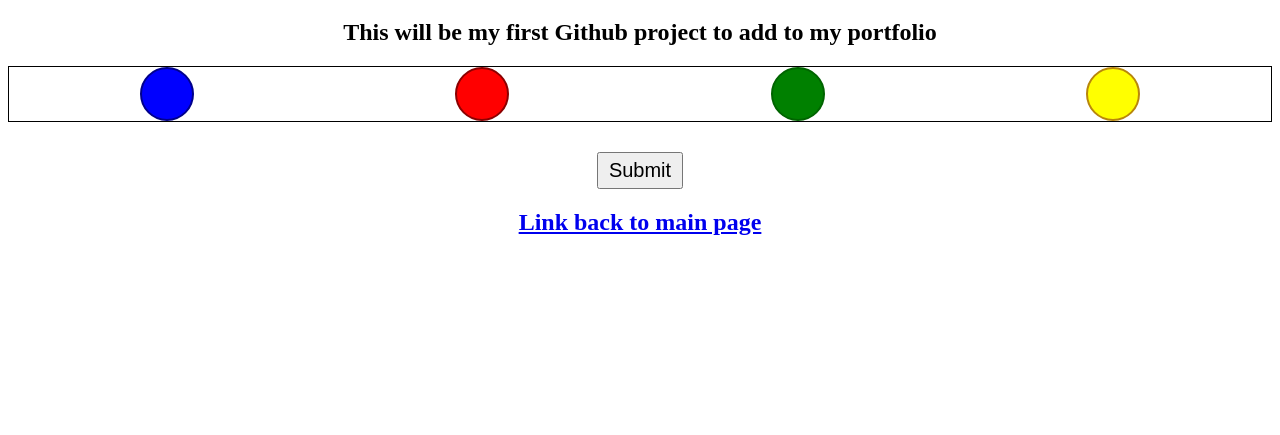
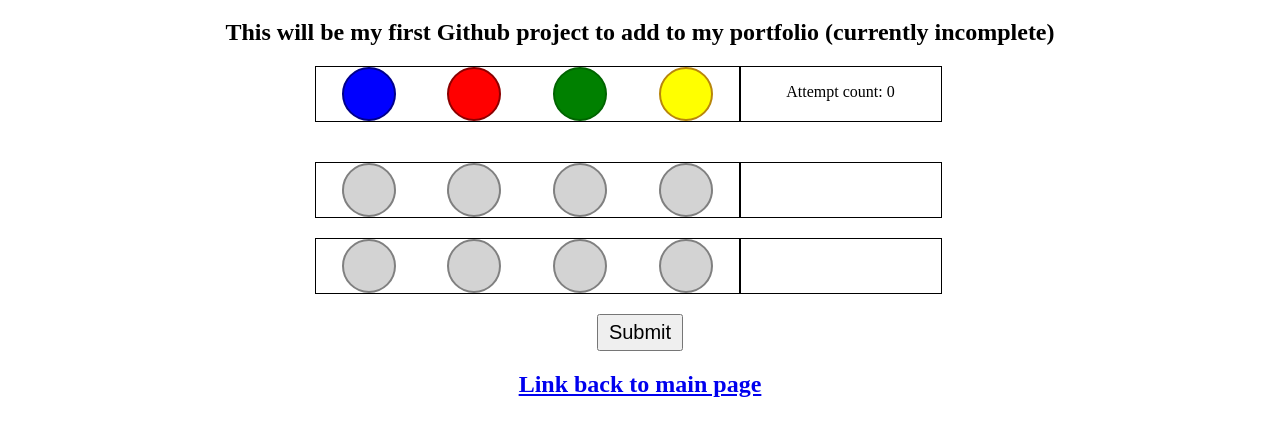
Before and after one commit to tilegere/mastermind, a plain HTML site: page index.html in a window 1280 px wide. Both pictures are taken after a click on the button "Submit". Shown: the part 61-496 px from the top of the page. Drawn offline with Linux system fonts and the light colour scheme.

Commit message:
Add color select functionality
Added the functionality to select the colors at the top to make your
attempt at guessing the answer.  Also added the functionality to undo a
color selected to change it.

```diff
--- a/index.html
+++ b/index.html
@@ -6,19 +6,30 @@
     </head>
     <body>
         <h1>Welcome to Mastermind!</h1>
-        <h2>This will be my first Github project to add to my portfolio</h2>
-        <div id="color-picker">
-            <div class="color-chooser blue-color"></div>
-            <div class="color-chooser red-color"></div>
-            <div class="color-chooser green-color"></div>
-            <div class="color-chooser yellow-color"></div>
-        </div>
-        <div class="play-space">
-
+        <h2>This will be my first Github project to add to my portfolio (currently incomplete)</h2>
+        <div id="main-div">
+            <ul id="color-picker">
+                <li class="color-chooser blue" onclick="colorSet('blue')"></li>
+                <li class="color-chooser red" onclick="colorSet('red')"></li>
+                <li class="color-chooser green" onclick="colorSet('green')"></li>
+                <li class="color-chooser yellow" onclick="colorSet('yellow')"></li>
+            </ul>
+            <div id="tried-count">
+                <p>Attempt count: 0</p>
+            </div>
+            <ul class="play-space">
+                <li class="color-setter unspecified"></li>
+                <li class="color-setter unspecified"></li>
+                <li class="color-setter unspecified"></li>
+                <li class="color-setter unspecified"></li>
+            </ul>
+            <ul class="correct-count"></ul>
         </div>
         <div id="button-div">
             <button id="button">Submit</button>
         </div>
+
         <h2><a href="https://tilegere.github.io/">Link back to main page</a></h2>
+        <script src="script.js"></script>
     </body>
 </html>
--- /dev/null
+++ b/script.js
@@ -0,0 +1,44 @@
+var mainDiv = document.getElementById('main-div');
+var button = document.getElementById('button');
+
+button.addEventListener('click', function(event){
+    var newGroup1 = document.createElement('ul');
+    var newGroup2 = document.createElement('ul');
+    var newList1 = document.createElement('li');
+    var newList2 = document.createElement('li');
+    var newList3 = document.createElement('li');
+    var newList4 = document.createElement('li');
+    newGroup1.className = "play-space";
+    newList1.className = "color-setter unspecified";
+    newList2.className = "color-setter unspecified";
+    newList3.className = "color-setter unspecified";
+    newList4.className = "color-setter unspecified";
+    newGroup2.className = "correct-count";
+    newGroup1.appendChild(newList1);
+    newGroup1.appendChild(newList2);
+    newGroup1.appendChild(newList3);
+    newGroup1.appendChild(newList4);
+
+    mainDiv.appendChild(newGroup1);
+    mainDiv.appendChild(newGroup2);
+    setUndoColor();
+    console.log(newList4);
+});
+
+setUndoColor = function(){
+    var unspecifiedList = document.getElementsByClassName('color-setter');
+    for(i = 0; i < unspecifiedList.length; i++){
+        unspecifiedList[i].addEventListener('click', function(event){
+            event.target.className = "color-setter unspecified";
+        })
+    }
+}
+
+colorSet = function(color){
+    var colorUpdate = document.querySelector('.unspecified');
+    if(colorUpdate){
+        colorUpdate.className = "color-setter " + color;
+    }
+}
+
+setUndoColor();
--- a/style.css
+++ b/style.css
@@ -6,10 +6,33 @@ h2{
     text-align: center;
 }
 
+#main-div{
+    max-width: 650px;
+    margin: auto;
+    display: flex;
+    flex-wrap: wrap;
+    padding: 0px 0px;
+}
+
 #color-picker{
     border: 1px solid black;
     display: flex;
     justify-content: space-around;
+    width: 65%;
+    height: 54px;
+    margin-bottom: 40px;
+    list-style-type: none;
+    padding: 0px;
+    margin-top: 0px;
+}
+
+#tried-count{
+    border: 1px solid black;
+    width: 34%;
+    max-width: 200px;
+    height: 54px;
+    text-align: center;
+    margin: 0px 0px 40px 0px;
 }
 
 .color-chooser{
@@ -19,29 +42,62 @@ h2{
     border: 2px solid;
 }
 
-.blue-color{
+.color-setter{
+    height: 50px;
+    width: 50px;
+    border-radius: 50%;
+    border: 2px solid;
+}
+
+.play-space{
+    border: 1px solid black;
+    display: flex;
+    justify-content: space-around;
+    width: 65%;
+    margin: 0px 0px 20px 0px;
+    list-style-type: none;
+    padding: 0px;
+}
+
+.correct-count{
+    border: 1px solid black;
+    width: 34%;
+    max-width: 200px;
+    height: 54px;
+    margin: 0px 0px 20px 0px;
+    list-style-type: none;
+    padding: 0px;
+}
+
+.blue{
     background-color:blue;
     border-color: darkblue;
 }
 
-.red-color{
+.red{
     background-color:red;
     border-color: darkred;
 }
 
-.green-color{
+.green{
     background-color:green;
     border-color: darkgreen;
 }
 
-.yellow-color{
+.yellow{
     background-color:yellow;
     border-color: darkgoldenrod;
+}
+
+.unspecified{
+    background-color: lightgray;
+    border-color: gray;
 }
 
 #button-div{
     margin-top: 30px;
     text-align: center;
+    margin: 0px auto;
 }
 
 #button{
```
